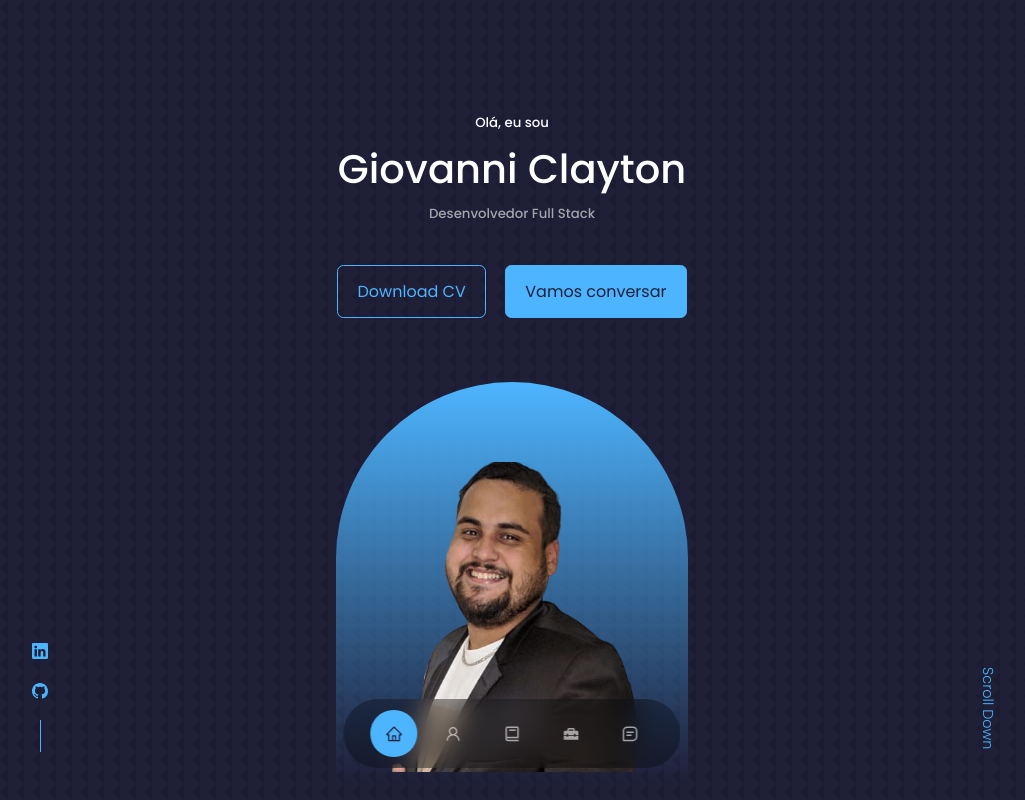
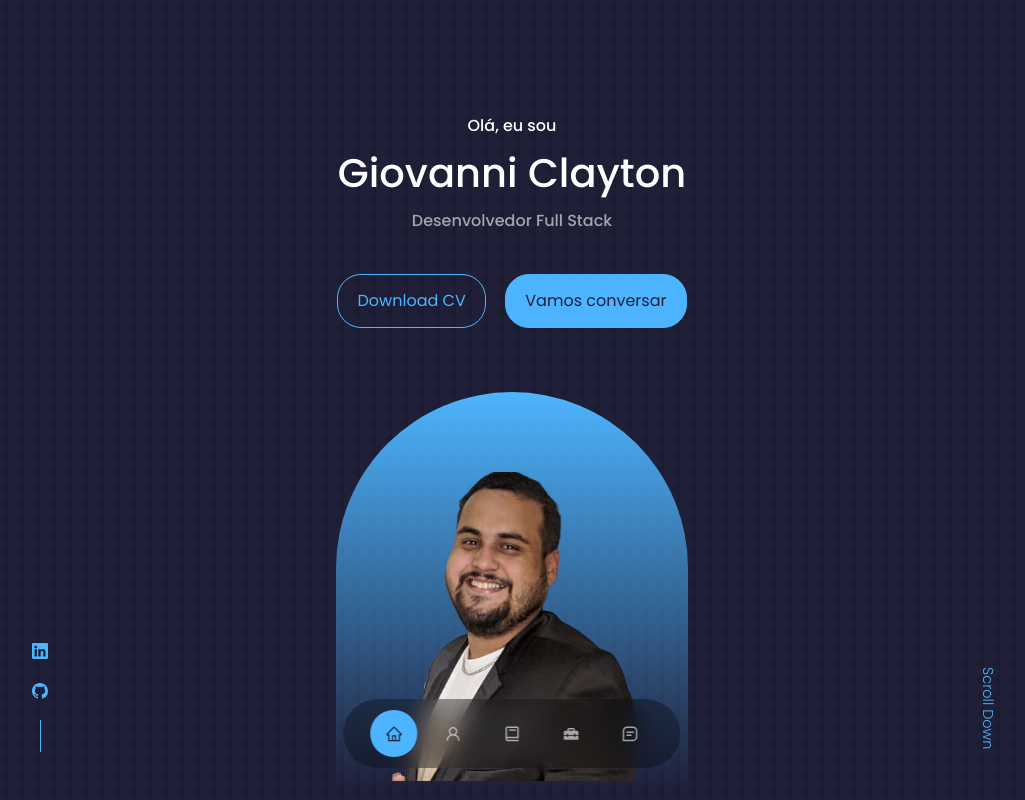
Before and after one commit to Gclayton0207/portfolio-2.0, a React (Create React App) app: page / in a window 1280 px wide. Shown: the top 800 px of the page, without its empty margins (128-1153 px from the left). Built offline with nearby package versions, Linux system fonts and the light colour scheme.

Commit message:
Style: Aumentando tamanho dos titulos

```diff
--- a/src/index.css
+++ b/src/index.css
@@ -11,7 +11,8 @@
 
 :root {
   --color-bg: #1f1f38;
-  --color-bg-variant: #2c2c6c;
+  --color-bg-variant: rgba(44,44,108,0.5);
+  --color-bg-hover:rgb(44,44,108);
   --color-primary: #4db5ff;
   --color-primary--variant: rgba(77, 181, 255, 0.4);
   --color-white: #fff;
@@ -53,6 +54,7 @@ h3,
 h4,
 h5 {
   font-weight: 500;
+  font-size: 1rem;
 }
 
 h1 {
@@ -71,6 +73,7 @@ section > h5 {
 section > h2 {
   color: var(--color-primary);
   margin-bottom: 3rem;
+  font-size:2.2rem;
 }
 
 .text-light {
@@ -91,7 +94,7 @@ a:hover {
   display: inline-block;
   color: var(--color-primary);
   padding: 0.75rem 1.2rem;
-  border-radius: 0.4rem;
+  border-radius: 1.5rem;
   cursor: pointer;
   border: 1px solid var(--color-primary);
   transition: var(--transition);
```
